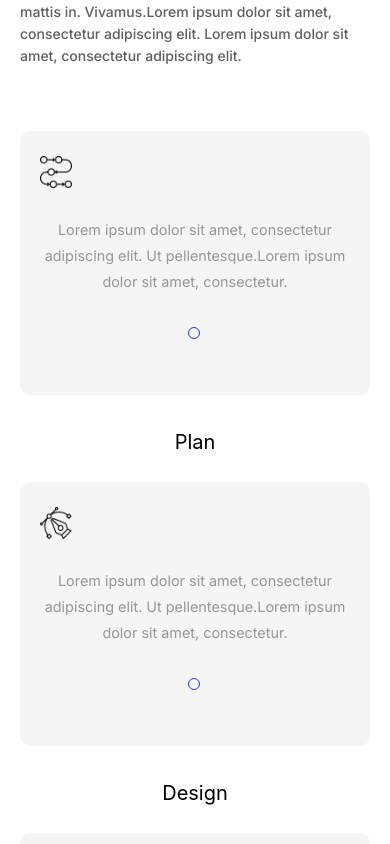
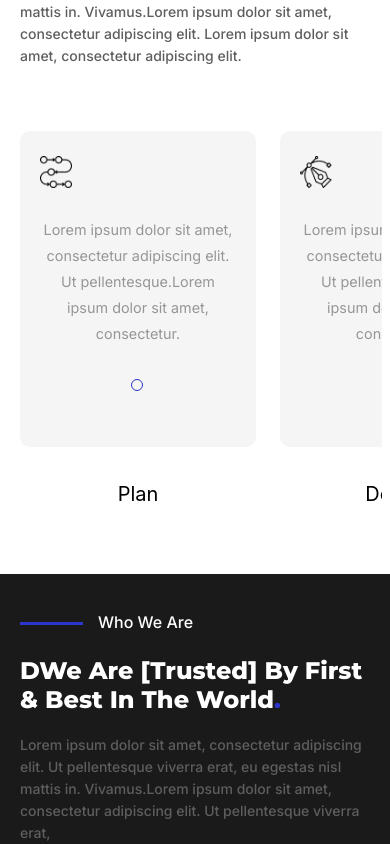
Before and after one commit to Muhammad-Nabeel-Dsgnry/Kodaweb, a Next.js app: page /about in a window 390 px wide. Shown: the part 1660-2504 px from the top of the page. Built offline with nearby package versions, Linux system fonts and the light colour scheme.

Commit message:
set process section on responsive

```diff
--- a/components/Process/Process.js
+++ b/components/Process/Process.js
@@ -4,6 +4,12 @@ import Row from 'react-bootstrap/Row';
 import Col from 'react-bootstrap/Col';
 import styles from './Process.module.css'
 import Image from 'next/image';
+import Plan_white from '../../public/Assets/Assets/For web/Plan-white.png';
+import Design_white from '../../public/Assets/Assets/For web/Design-white.png';
+import Develop_white from '../../public/Assets/Assets/For web/Develop-white.png';
+import Test_white from '../../public/Assets/Assets/For web/Test-white.png';
+import Deploy_white from '../../public/Assets/Assets/For web/Deploy-white.png';
+import Maintain_white from '../../public/Assets/Assets/For web/Maintain-white.png';
 
 const Process = () => {
     return (
@@ -20,12 +26,12 @@ const Process = () => {
                         </Col>
                     </Row>
 
-                    <Row className={`${'mt-5'} ${styles['processBoxesRow']}`}>
-                        <Col lg={2} xs={12} className={`${styles['processBoxes']}`}>
+                    <Row className={`${'mt-5'} ${styles['processBoxesRow']} ${styles['desktopProcessBoxesRow']}`}>
+                        <Col lg={2} xs={6} className={`${styles['processBoxes']}`}>
                             <div className={styles.processContentBoxWrapper}>
                                 <div className={styles.processContentBox}>
                                     <Image
-                                        src='/Assets/Assets/For Web/Plan-white.png'
+                                        src={Plan_white}
                                         alt='plan'
                                         width='32'
                                         height='32'
@@ -44,12 +50,12 @@ const Process = () => {
                                 </div>
                             </div>
                         </Col>
-                        <Col lg={2} xs={12} className={`${styles['processBoxes']}`}>
+                        <Col lg={2} xs={6} className={`${styles['processBoxes']}`}>
                         <div className={styles.processContentBoxWrapper}>
                             <div className={styles.processContentBox}>
                                 <Image
-                                    src='/Assets/Assets/For Web/Design-white.png'
-                                    alt='plan'
+                                    src={Design_white}
+                                    alt='design'
                                     width='32'
                                     height='32'
                                 />
@@ -67,12 +73,12 @@ const Process = () => {
                             </div>
                         </div>
                         </Col>
-                        <Col lg={2} xs={12} className={`${styles['processBoxes']}`}>
+                        <Col lg={2} xs={6} className={`${styles['processBoxes']}`}>
                         <div className={styles.processContentBoxWrapper}>
                             <div className={styles.processContentBox}>
                                 <Image
-                                    src='/Assets/Assets/For Web/Develop-white.png'
-                                    alt='plan'
+                                    src={Develop_white}
+                                    alt='develop'
                                     width='32'
                                     height='32'
                                 />
@@ -90,12 +96,12 @@ const Process = () => {
                             </div>
                         </div>
                         </Col>
-                        <Col lg={2} xs={12} className={`${styles['processBoxes']}`}>
+                        <Col lg={2} xs={6} className={`${styles['processBoxes']}`}>
                         <div className={styles.processContentBoxWrapper}>
                             <div className={styles.processContentBox}>
                                 <Image
-                                    src='/Assets/Assets/For Web/Test-white.png'
-                                    alt='plan'
+                                    src={Test_white}
+                                    alt='test'
                                     width='32'
                                     height='32'
                                 />
@@ -113,12 +119,12 @@ const Process = () => {
                             </div>
                         </div>
                         </Col>
-                        <Col lg={2} xs={12} className={`${styles['processBoxes']}`}>
+                        <Col lg={2} xs={6} className={`${styles['processBoxes']}`}>
                         <div className={styles.processContentBoxWrapper}>
                             <div className={styles.processContentBox}>
                                 <Image
-                                    src='/Assets/Assets/For Web/Deploy-white.png'
-                                    alt='plan'
+                                    src={Deploy_white}
+                                    alt='deploy'
                                     width='32'
                                     height='32'
                                 />
@@ -136,12 +142,12 @@ const Process = () => {
                             </div>
                         </div>
                         </Col>
-                        <Col lg={2} xs={12} className={`${styles['processBoxes']}`}>
+                        <Col lg={2} xs={6} className={`${styles['processBoxes']}`}>
                         <div className={styles.processContentBoxWrapper}>
                             <div className={styles.processContentBox}>
                                 <Image
-                                    src='/Assets/Assets/For Web/Maintain-white.png'
-                                    alt='plan'
+                                    src={Maintain_white}
+                                    alt='Maintain'
                                     width='32'
                                     height='32'
                                 />
--- a/components/Process/Process.module.css
+++ b/components/Process/Process.module.css
@@ -243,6 +243,15 @@
 
 @media only screen and (max-width: 600px) {
 
+    .desktopProcessBoxesRow {
+        display: grid;
+        grid-template-columns: repeat(6, 1fr);
+        position: relative;
+        overflow-x: scroll;
+    }
+    .processBoxes {
+        min-width: 260px;
+    }
     .processMainSection {
         padding: 40px 8px;
     }
@@ -285,6 +294,15 @@
 
 @media (min-width: 768px) and (max-width: 1024px) {
 
+    .desktopProcessBoxesRow {
+        display: grid;
+        grid-template-columns: repeat(6, 1fr);
+        position: relative;
+        overflow-x: scroll;
+    }
+    .processBoxes {
+        min-width: 280px;
+    }
     h3.lineTitle::before {
         width: 18%;
         margin-right: 15px;
```
